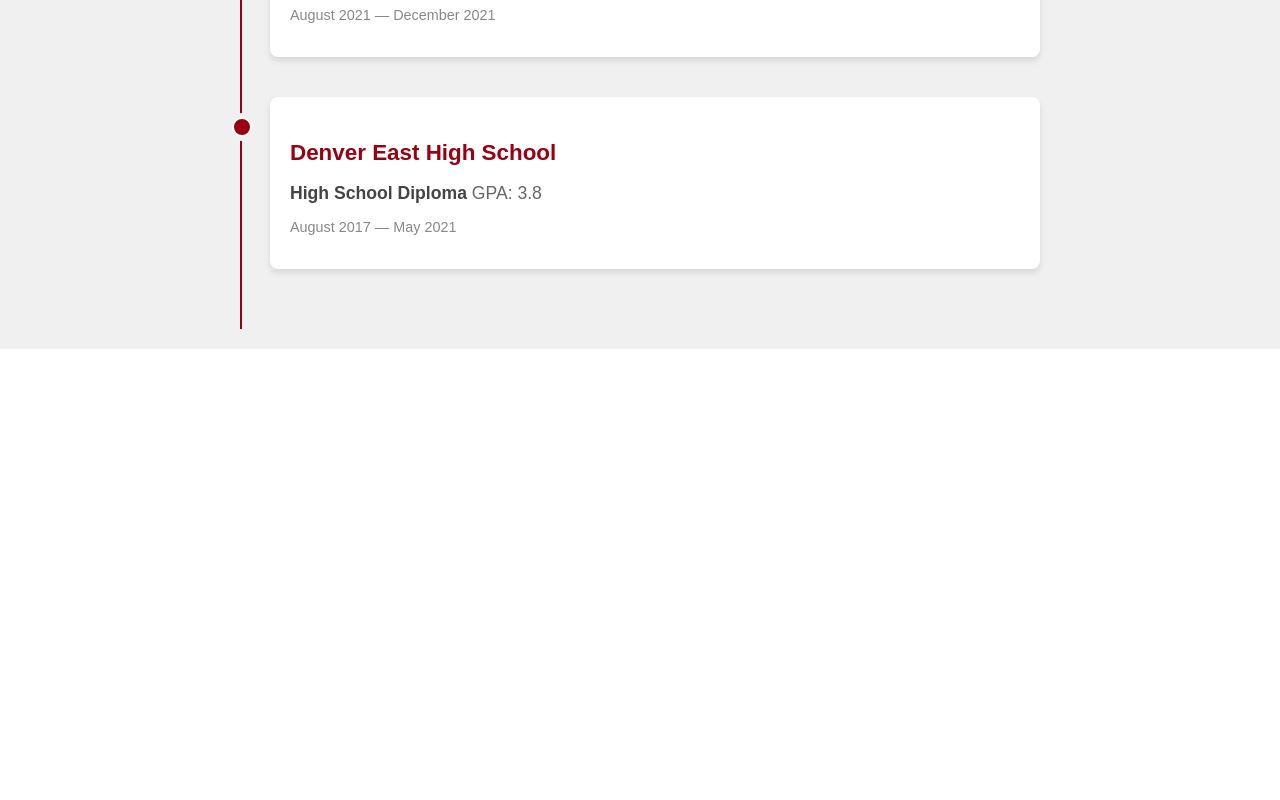
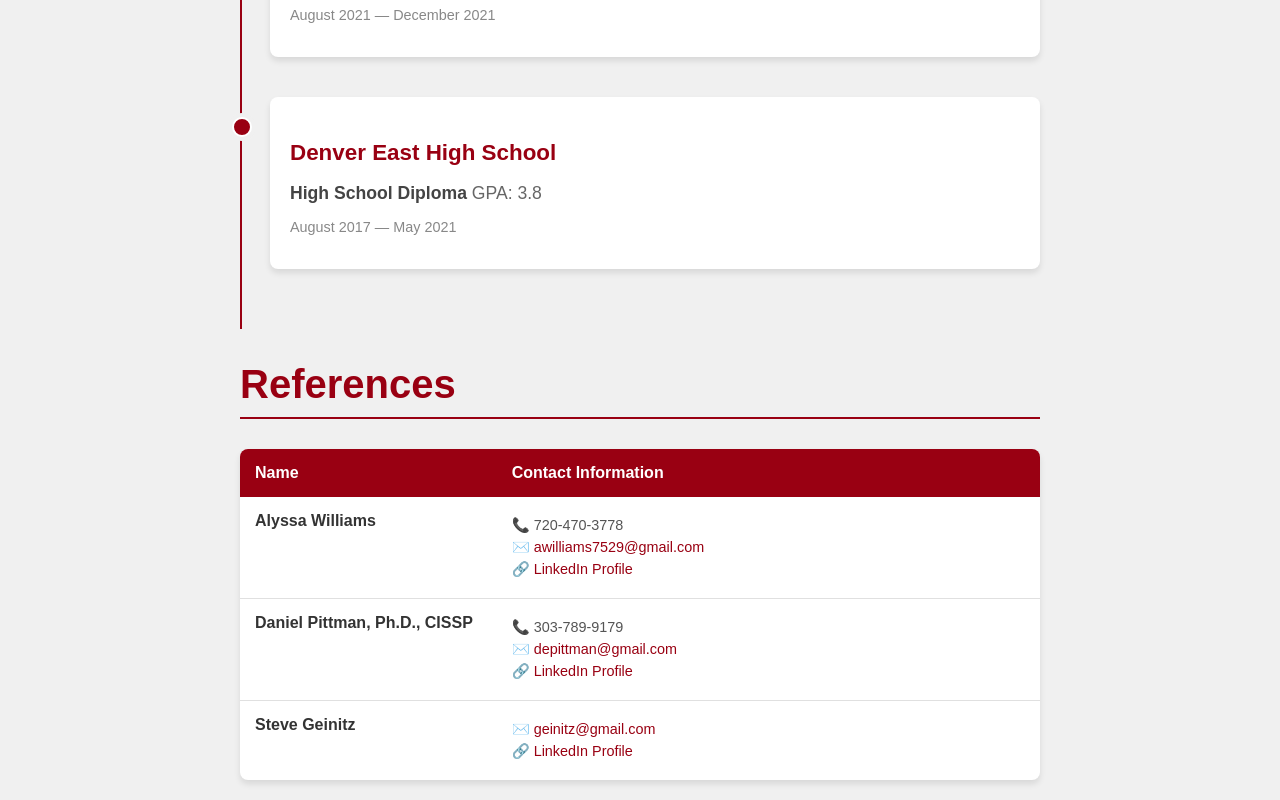
Before and after one commit to cecehoush/portfolio, a React (Create React App) app: page /portfolio in a window 1280 px wide. Shown: the part 3091-3891 px from the top of the page. Before the commit the page ends 3440 px from the top, so only its background shows below. Built offline with nearby package versions, Linux system fonts and the light colour scheme.

Commit message:
added references

```diff
--- a/src/screens/portfolio/Portfolio.css
+++ b/src/screens/portfolio/Portfolio.css
@@ -238,4 +238,61 @@
     .awards-container {
         grid-template-columns: 1fr;
     }
+
+    .reference-header, .reference-row {
+        grid-template-columns: 1fr;
+    }
+
+    .reference-name {
+        margin-bottom: 10px;
+    }
 }
+/* References Section */
+.references-table {
+    background-color: #fff;
+    border-radius: 8px;
+    box-shadow: 0 4px 6px rgba(0, 0, 0, 0.1);
+    overflow: hidden;
+}
+
+.reference-header {
+    display: grid;
+    grid-template-columns: 1fr 2fr;
+    background-color: #990012;
+    color: #fff;
+    font-weight: bold;
+    padding: 15px;
+}
+
+.reference-row {
+    display: grid;
+    grid-template-columns: 1fr 2fr;
+    padding: 15px;
+    border-bottom: 1px solid #e0e0e0;
+}
+
+.reference-row:last-child {
+    border-bottom: none;
+}
+
+.reference-name {
+    font-weight: bold;
+    color: #333;
+}
+
+.reference-contact p {
+    margin: 5px 0;
+    font-size: 0.9rem;
+    color: #555;
+}
+
+.reference-contact a {
+    color: #990012;
+    text-decoration: none;
+    transition: color 0.3s ease;
+}
+
+.reference-contact a:hover {
+    color: #660000;
+    text-decoration: underline;
+}
--- a/src/screens/portfolio/Portfolio.js
+++ b/src/screens/portfolio/Portfolio.js
@@ -11,6 +11,7 @@
     const skillsRef = useRef(null);
     const awardsRef = useRef(null);
     const educationRef = useRef(null);
+    const referencesRef = useRef(null);
 
     const workExperienceData = [
         {
@@ -101,6 +102,26 @@
         }
     ];
 
+    const referencesData = [
+        {
+            name: "Alyssa Williams",
+            phone: "720-470-3778",
+            email: "awilliams7529@gmail.com",
+            linkedin: "linkedin.com/in/chillyssa"
+        },
+        {
+            name: "Daniel Pittman, Ph.D., CISSP",
+            phone: "303-789-9179",
+            email: "depittman@gmail.com",
+            linkedin: "linkedin.com/in/danpittman1"
+        },
+        {
+            name: "Steve Geinitz",
+            email: "geinitz@gmail.com",
+            linkedin: "linkedin.com/in/geinitz"
+        }
+    ];
+
     useEffect(() => {
         const animateSection = (triggerElement, items) => {
             gsap.set(items, { opacity: 0, y: 20 });
@@ -121,6 +142,7 @@
         animateSection(skillsRef.current, '.skill-category');
         animateSection(awardsRef.current, '.award-item');
         animateSection(educationRef.current, '.education-item');
+        animateSection(referencesRef.current, '.reference-row');
     }, []);
 
     return (
@@ -195,6 +217,27 @@
                         ))}
                     </div>
                 </section>
+
+                <section className="references" ref={referencesRef}>
+                    <h2>References</h2>
+                    <div className="references-table">
+                        <div className="reference-header">
+                            <div>Name</div>
+                            <div>Contact Information</div>
+                        </div>
+                        {referencesData.map((reference, index) => (
+                            <div key={index} className="reference-row">
+                                <div className="reference-name">{reference.name}</div>
+                                <div className="reference-contact">
+                                    {reference.phone && <p>📞 {reference.phone}</p>}
+                                    <p>✉️ <a href={`mailto:${reference.email}`}>{reference.email}</a></p>
+                                    <p>🔗 <a href={`https://www.${reference.linkedin}`} target="_blank" rel="noopener noreferrer">LinkedIn Profile</a></p>
+                                </div>
+                            </div>
+                        ))}
+                    </div>
+                </section>
+
             </main>
         </div>
     );
```
